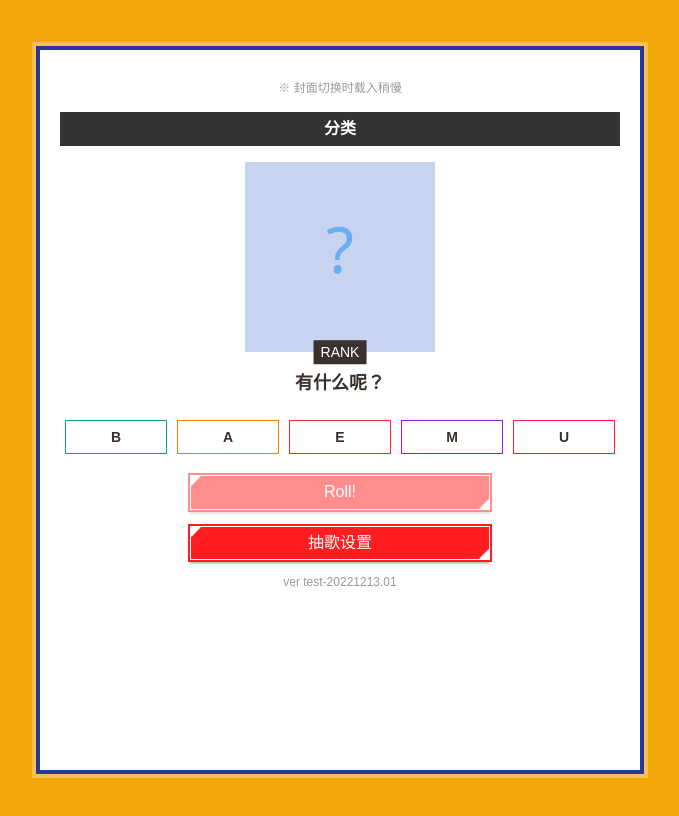
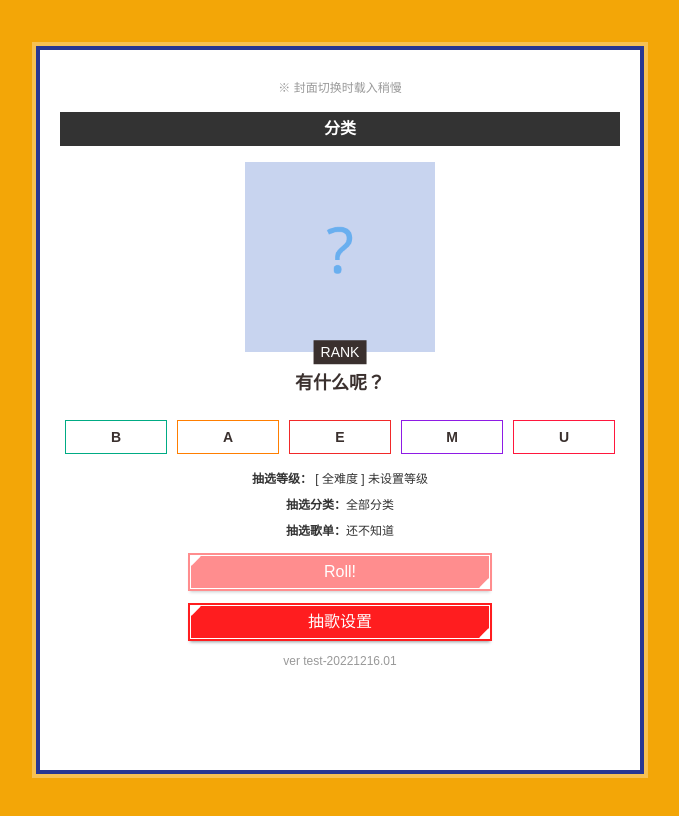
Before and after one commit to eiko-g/chunithm-roll-vue, a Vue app: page /#/roll in a window 1280 px wide. Shown: the top 816 px of the page, without its empty margins (300-979 px from the left). Built offline with nearby package versions, Linux system fonts and the light colour scheme.

Commit message:
能抽歌了

```diff
--- a/package.json
+++ b/package.json
@@ -17,7 +17,7 @@
   },
   "devDependencies": {
     "@rushstack/eslint-patch": "^1.2.0",
-    "@types/node": "^18.11.13",
+    "@types/node": "^18.11.15",
     "@vitejs/plugin-vue": "^3.2.0",
     "@vue/eslint-config-prettier": "^7.0.0",
     "@vue/eslint-config-typescript": "^11.0.2",
--- a/src/components/Roll/ResultBlock.vue
+++ b/src/components/Roll/ResultBlock.vue
@@ -4,24 +4,24 @@
         <p :class="['category', currentSong.catname]">{{ currentSong.catname }}</p>
 
         <div class="cover-area">
-            <img :src="coverScr" alt="Cover" :class="['cover', currentRank]">
-            <span class="level-text">{{ lvText }}</span>
+            <img :src="coverScr" alt="Cover" :class="['cover', props.currentRank]">
+            <span :class="['level-text', props.currentRank]">{{ lvText }}</span>
         </div>
 
         <h3 class="title" lang="ja-jp">{{ currentSong.title }}</h3>
 
         <div class="table-lv">
-            <div :class="['lv-B']">{{ currentSong.lev_bas }}</div>
-            <div :class="['lv-A']">{{ currentSong.lev_adv }}</div>
-            <div :class="['lv-E']">{{ currentSong.lev_exp }}</div>
-            <div :class="['lv-M']">{{ currentSong.lev_mas }}</div>
-            <div :class="['lv-U']">{{ currentSong.lev_ult }}</div>
+            <div :class="['lv-B', { current: currentRank('lev_bas') }]">{{ currentSong.lev_bas }}</div>
+            <div :class="['lv-A', { current: currentRank('lev_adv') }]">{{ currentSong.lev_adv }}</div>
+            <div :class="['lv-E', { current: currentRank('lev_exp') }]">{{ currentSong.lev_exp }}</div>
+            <div :class="['lv-M', { current: currentRank('lev_mas') }]">{{ currentSong.lev_mas }}</div>
+            <div :class="['lv-U', { current: currentRank('lev_ult') }]">{{ currentSong.lev_ult }}</div>
         </div>
     </div>
 </template>
 
 <script setup lang="ts">
-import { computed, ref } from 'vue';
+import { computed } from 'vue';
 import type ISong from '@/interface/ISong';
 
 const props = defineProps<{
@@ -31,24 +31,6 @@ const props = defineProps<{
 function currentRank(input: string) {
     return input === props.currentRank;
 }
-
-// let currentSong: ISong = {
-//     "id": "840",
-//     "catname": "niconico",
-//     "newflag": "0",
-//     "title": "幾望の月",
-//     "reading": "キホウノツキ",
-//     "artist": "なきゃむりゃ",
-//     "lev_bas": "2",
-//     "lev_adv": "6",
-//     "lev_exp": "10",
-//     "lev_mas": "13+",
-//     "lev_ult": "14",
-//     "we_kanji": "",
-//     "we_star": "",
-//     "image": "1a2f9d04306e7ebe.jpg",
-//     "cn": true
-// };
 
 let coverScr = computed(() => {
     let coverStr: string;
@@ -94,7 +76,6 @@ let lvText = computed(() => {
 
 <style lang="scss" scoped>
 .result {
-
     .category {
         color: #fff;
         font-size: 16px;
@@ -162,7 +143,6 @@ let lvText = computed(() => {
             &.lev_ult {
                 box-shadow: 0 0 0 3px var(--color-U);
             }
-
         }
 
         .level-text {
@@ -177,6 +157,26 @@ let lvText = computed(() => {
             padding: .3em 0.5em;
             transform: translateX(-50%) translateY(50%);
             text-transform: uppercase;
+
+            &.lev_bas {
+                background-color: var(--color-B);
+            }
+
+            &.lev_adv {
+                background-color: var(--color-A);
+            }
+
+            &.lev_exp {
+                background-color: var(--color-E);
+            }
+
+            &.lev_mas {
+                background-color: var(--color-M);
+            }
+
+            &.lev_ult {
+                box-shadow: 0 0 0 3px var(--color-U);
+            }
         }
     }
 
--- /dev/null
+++ b/src/components/Roll/SettingInfoBlock.vue
@@ -0,0 +1,117 @@
+<template>
+    <div class="setting-info">
+        <p>
+            <b>抽选等级：</b>
+            [
+            <span class="rank">
+                <span v-if="!setting.rank">难度</span>
+                <span v-if="setting.rank && setting.rank.includes('all')" class="all">全难度</span>
+                <span v-if="setting.rank && setting.rank.includes('lev_bas')" class="B">B</span>
+                <span v-if="setting.rank && setting.rank.includes('lev_adv')" class="A">A</span>
+                <span v-if="setting.rank && setting.rank.includes('lev_exp')" class="E">E</span>
+                <span v-if="setting.rank && setting.rank.includes('lev_mas')" class="M">M</span>
+                <span v-if="setting.rank && setting.rank.includes('lev_ult')" class="U">U</span>
+            </span>
+            ]
+            <span class="lv">{{ lvText }}</span>
+        </p>
+        <p>
+            <b>抽选分类：</b>
+            <span class="category">{{ catText }}</span>
+        </p>
+        <p>
+            <b>抽选歌单：</b>
+            <span class="songlist">还不知道</span>
+        </p>
+    </div>
+</template>
+
+<script lang="ts" setup>
+import { computed } from 'vue';
+
+const props = defineProps(['setting']);
+
+let lvText = computed(() => {
+    let str = "";
+    if (props.setting.lvMin > 0) {
+        str = props.setting.lvMin;
+        if (props.setting.lvMinPlus === true) {
+            str += "+";
+        }
+        if (props.setting.lvMultiple) {
+            str += ` ~ ${props.setting.lvMax}`;
+            if (props.setting.lvMaxPlus === true) {
+                str += "+";
+            }
+        }
+    } else {
+        str = "未设置等级";
+    }
+    return str;
+});
+
+function getCatName(cat: string) {
+    switch (cat) {
+        case "pops_anime":
+            return "动画 & 流行";
+        case "niconico":
+            return "nico & V家";
+        case "toho":
+            return "东方 Project";
+        case "variety":
+            return "联动乐曲";
+        case "irodorimidori":
+            return "彩绿";
+        case "gekimai":
+            return "音击 & maimai";
+        case 'original':
+            return '原创';
+        case "all":
+            return "全部分类";
+        default:
+            return "分类有误";
+    }
+}
+
+let catText = computed(() => {
+    let tempArr: Array<string> = [];
+    props.setting.category.forEach((item: string) => {
+        tempArr.push(getCatName(item));
+    });
+    return tempArr.join("、");
+});
+</script>
+
+<style lang="scss" scoped>
+.setting-info {
+    color: #333;
+    font-size: 12px;
+    text-align: center;
+
+    .rank {
+        >span:not(:last-child)::after {
+            content: ".";
+        }
+
+        .B {
+            color: var(--color-B);
+        }
+
+        .A {
+            color: var(--color-A);
+        }
+
+        .E {
+            color: var(--color-E);
+        }
+
+        .M {
+            color: var(--color-M);
+        }
+
+        .U {
+            color: var(--color-U);
+        }
+    }
+}
+</style>
--- a/src/components/Setting/RankBlock.vue
+++ b/src/components/Setting/RankBlock.vue
@@ -9,7 +9,7 @@
             </label>
 
             <label class="rank-label B" for="rank-B">
-                <input type="checkbox" name="rank" value="lve_bas" id="rank-B" class="rank B" />
+                <input type="checkbox" name="rank" value="lev_bas" id="rank-B" class="rank B" />
                 <span class="inner">Basic</span>
             </label>
 
--- /dev/null
+++ b/src/mixin/songFilter.ts
@@ -0,0 +1,111 @@
+import type ISong from "@/interface/ISong";
+interface ISongPreview {
+  id: number | string;
+  name: string;
+  rank: string;
+  lv: number | string;
+}
+export default function songFilter(
+  inputSonglist: Array<ISong>,
+  inputSetting: any
+) {
+  console.time("筛歌计时器");
+  // inputSetting 暂时先 !!AnyScript
+  console.log("筛歌输入的歌单", inputSonglist);
+  console.log("筛歌输入的设置", inputSetting);
+  let output: Array<ISongPreview> = [];
+
+  let tempSongList = inputSonglist;
+
+  // 如果难度是 all 则全部难度塞进去
+  if (inputSetting.rank.includes("all")) {
+    inputSetting.rank = ["lev_bas", "lev_adv", "lev_exp", "lev_mas", "lev_ult"];
+  }
+
+  // 先筛分类
+  console.log("inputSetting.category[0]", inputSetting.category[0]);
+  if (inputSetting.category[0] !== "all") {
+    tempSongList = inputSonglist.filter((item: ISong) => {
+      return inputSetting.category.includes(item.catname);
+    });
+  }
+
+  console.log("筛了分类的歌单：", tempSongList);
+
+  //#region 筛歌过程
+  // 屌，这里先转为数字才行
+  inputSetting.lvMin = Number.parseInt(inputSetting.lvMin as string);
+  inputSetting.lvMax = Number.parseInt(inputSetting.lvMax as string);
+  // 高低一致指的是在多选难度时，最低和最高的设置完全一致
+  // 这时候就跟单难度的判断方法一样了
+  let 高低一致 =
+    inputSetting.lvMultiple === true &&
+    inputSetting.lvMin === inputSetting.lvMax &&
+    inputSetting.lvMinPlus === inputSetting.lvMaxPlus;
+  console.log("是否高低一致：", 高低一致);
+
+  // 如果是单一难度的话
+  if (高低一致 === true || inputSetting.lvMultiple !== true) {
+    console.log("现在抽的是单难度");
+
+    let 抽歌等级: string = inputSetting.lvMin.toString();
+    if (inputSetting.lvMinPlus === true) {
+      抽歌等级 = 抽歌等级 + "+";
+    }
+    // 对临时歌单进行处理
+    tempSongList.map((song) => {
+      console.log("正在处理的歌：", song);
+
+      inputSetting.rank.forEach((rank: string) => {
+        // 可害行
+        // console.log("aaa", song[rank as keyof typeof song]);
+        if (song[rank as keyof typeof song] === 抽歌等级) {
+          console.log(song.title, rank, song[rank as keyof typeof song]);
+          let songPreview: ISongPreview = {
+            id: song.id,
+            name: song.title,
+            rank,
+            lv: song[rank as keyof typeof song] as number | string,
+          };
+          console.log("output 被塞了这个：", songPreview);
+          output.push(songPreview);
+        }
+      });
+    });
+  } else if (inputSetting.lvMultiple === true && 高低一致 === false) {
+    console.log("现在抽的是范围难度");
+
+    // 如果是 范围难度 且 不是同样的设置
+    if (inputSetting.lvMin === inputSetting.lvMax) {
+      console.log("等级的数字部分相同");
+      // 如果数字部分相同的话
+      // 上面已经判断过带不带加号的情况了，这里就不用判断了
+      let 抽歌等级 = inputSetting.lvMin;
+      // 对临时歌单进行处理
+      tempSongList.map((song) => {
+        console.log("正在处理的歌：", song);
+      });
+    } else {
+      // 如果数字部分不同的话
+      console.log("等级的数字部分不同", inputSetting.lvMin, inputSetting.lvMax);
+      console.log(
+        "低等级带加号：",
+        inputSetting.lvMinPlus,
+        "高等级带加号：",
+        inputSetting.lvMaxPlus
+      );
+
+      // 对临时歌单进行处理
+      tempSongList.map((song) => {
+        console.log("---分割线---");
+
+        console.log("正在处理的歌：", song);
+      });
+    }
+  }
+
+  //#endregion
+
+  console.timeEnd("筛歌计时器");
+  return output;
+}
--- a/src/stores/songlist.ts
+++ b/src/stores/songlist.ts
@@ -1,11 +1,11 @@
 import type ISong from "@/interface/ISong";
 import { defineStore } from "pinia";
-import { ref } from "vue";
+import { reactive, ref } from "vue";
 
 export const useSonglistStore = defineStore("songlist", () => {
   let originSonglist: Array<ISong> = [];
-  let currentSong = ref({
-    id: 0,
+  let currentSong: ISong = reactive({
+    id: "0",
     catname: "分类",
     title: "有什么呢？",
     artist: "",
--- a/src/views/Roll/RollIndexView.vue
+++ b/src/views/Roll/RollIndexView.vue
@@ -1,17 +1,20 @@
 <template>
-    <ResultBlockVue :currentSong="currentSong" :currentRank="currentRank" />
+    <ResultBlockVue :currentSong="songlistStore.currentSong" :currentRank="songlistStore.currentRank" />
+    <SettingInfoBlockVue :setting="settingStore" />
     <RollButtonsVue @rollClicked="roll" :buttonDisabled="buttonDisabled" />
     <div class="footer">
-        <p>ver test-20221213.01</p>
+        <p>ver test-20221216.01</p>
     </div>
 </template>
 <script setup lang="ts">
 import ResultBlockVue from '@/components/Roll/ResultBlock.vue';
 import RollButtonsVue from '@/components/Roll/RollButtons.vue';
+import SettingInfoBlockVue from '@/components/Roll/SettingInfoBlock.vue';
 
-import { ref } from 'vue';
+import { ref, toRaw } from 'vue';
 import { useSettingStore } from '@/stores/setting';
 import { useSonglistStore } from '@/stores/songlist';
+import shuffleArray from '@/mixin/shuffleArray';
 
 const settingStore = useSettingStore();
 const songlistStore = useSonglistStore();
@@ -20,11 +23,26 @@ let buttonDisabled = ref(settingStore.isFirstRun);
 console.log('settingStore.isFirstRun', settingStore.isFirstRun);
 console.log('songlistStore', songlistStore)
 
-let currentSong = songlistStore.currentSong;
-let currentRank = songlistStore.currentRank;
-
 function roll() {
     console.log('Roll!', new Date());
+    buttonDisabled.value = true;
+
+    let rollSonglist: any = toRaw(songlistStore.rollSonglist);
+    shuffleArray(rollSonglist);
+
+    let selectThis = rollSonglist[0];
+    console.log("选到了这首歌：", selectThis);
+
+    songlistStore.currentSong = songlistStore.originSonglist.filter((song) => {
+        return song.id === selectThis.id;
+    })[0];
+    console.log("歌曲详情：", songlistStore.currentSong);
+    songlistStore.currentRank = selectThis.rank;
+    console.log('songlistStore.currentRank', songlistStore.currentRank)
+
+    setTimeout(() => {
+        buttonDisabled.value = false;
+    }, 500);
 }
 </script>
 
--- a/src/views/Roll/RollSettingView.vue
+++ b/src/views/Roll/RollSettingView.vue
@@ -15,18 +15,33 @@ import LevelBlockVue from "@/components/Setting/LevelBlock.vue"
 
 import { useRouter } from "vue-router";
 import { useSettingStore } from "@/stores/setting";
+import { useSonglistStore } from "@/stores/songlist";
+import songFilter from "@/mixin/songFilter";
+import { toRaw } from "vue";
 
 const router = useRouter();
 const settingStore = useSettingStore();
+const songlistStore = useSonglistStore();
 
 function backToRoll() {
     console.log('点击了保存设置');
 
     settingStore.isFirstRun = false;
 
-    console.log('settingStore', settingStore)
+    // console.log('settingStore', settingStore)
 
-    router.push({ name: "roll" });
+    // !!AnyScript
+    let tempSonglist: any = songFilter(toRaw(songlistStore.originSonglist), settingStore)
+
+    if (tempSonglist.length > 0) {
+        songlistStore.rollSonglist = tempSonglist;
+        console.log("生成的歌单：", songlistStore.rollSonglist);
+        console.log("从设置界面回到 Roll 歌界面");
+        router.push({ name: "roll" });
+    } else {
+        console.warn("歌单没筛出来东西");
+        alert("筛选后的歌单为空，请检查设置");
+    }
 }
 </script>
 
```
Also changed, not shown: tsconfig.json (+13 -4 lines), 1 other file (tests, documents, lock files or other folders).
